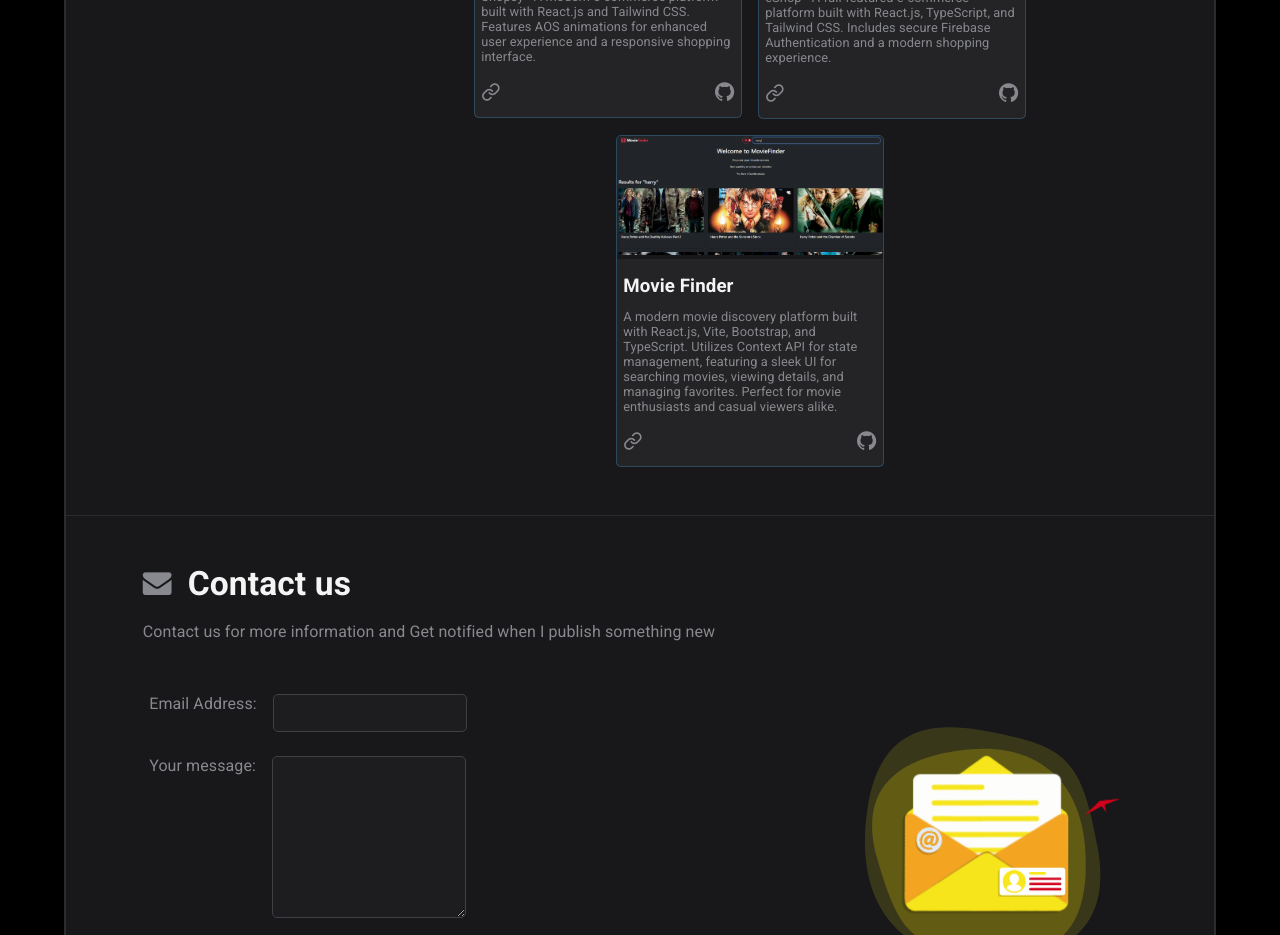
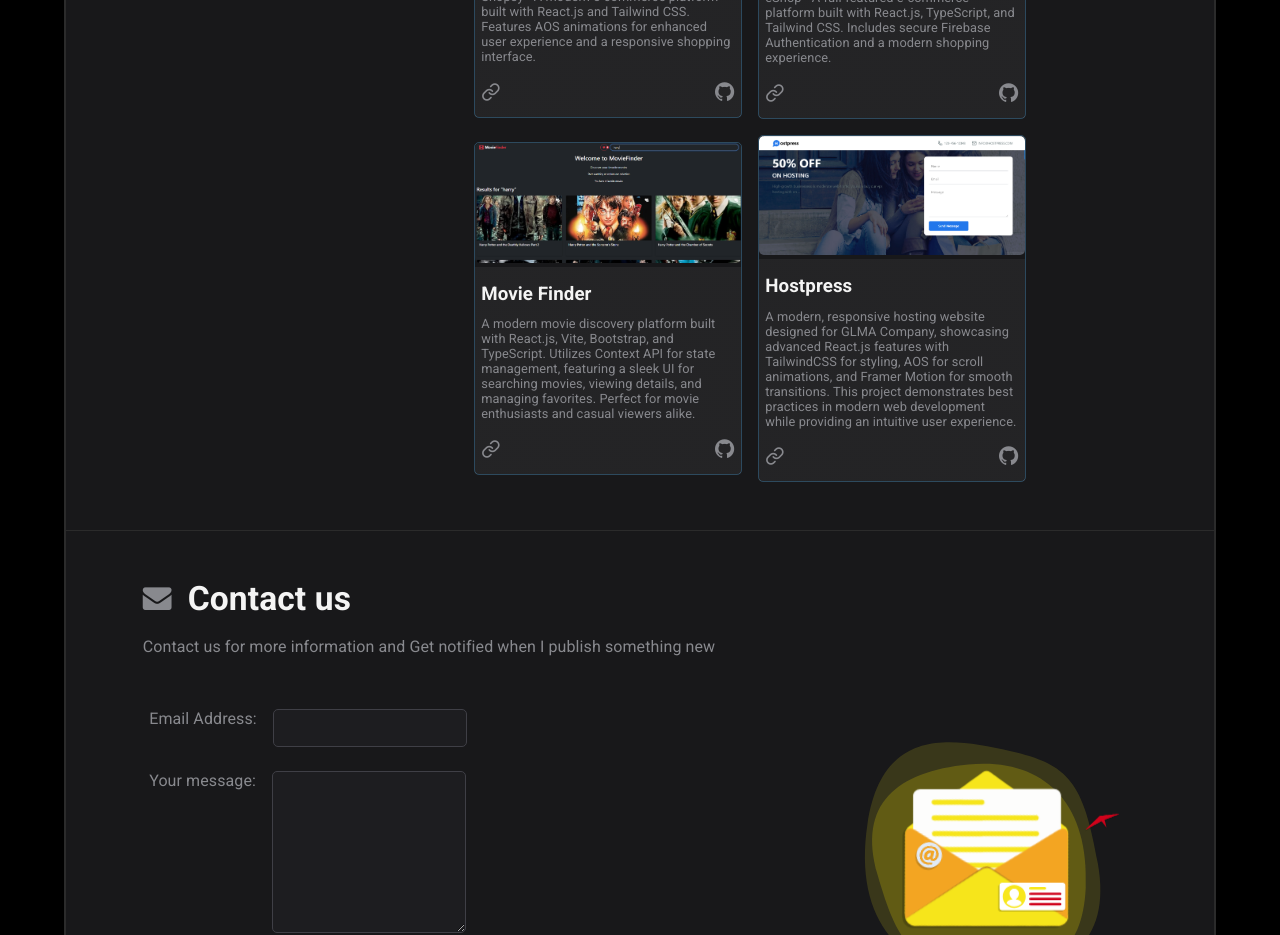
Before and after one commit to kinan-sleman/react-portfolio, a React (Vite) app: page / in a window 1280 px wide. Shown: the part 1400-2335 px from the top of the page. Built offline with nearby package versions, Linux system fonts and the light colour scheme.

Commit message:
Add Hostpress project

```diff
--- a/src/components/3-main/myProjects.js
+++ b/src/components/3-main/myProjects.js
@@ -71,6 +71,14 @@ export const myProjects = [
     githubURL: "https://github.com/kinan-sleman/movie-finder",
     link: "https://movie-finder-50.netlify.app",
   },
+  {
+    title: "Hostpress",
+    description: `A modern, responsive hosting website designed for GLMA Company, showcasing advanced React.js features with TailwindCSS for styling, AOS for scroll animations, and Framer Motion for smooth transitions. This project demonstrates best practices in modern web development while providing an intuitive user experience.`,
+    category: ["react", "company_tasks"],
+    imgPath: "./hostpress.png",
+    githubURL: "https://github.com/kinan-sleman/glma-test",
+    link: "https://hostpress-50.netlify.app",
+  },
   // {
   //   title: "Oona Tech Website",
   //   description: `This is the main Website for Oona Tech company that created by React.js, TypeScript, Redux Toolkit and Tailwind CSS`,
```
Also changed, not shown: public/hostpress.png (added).
